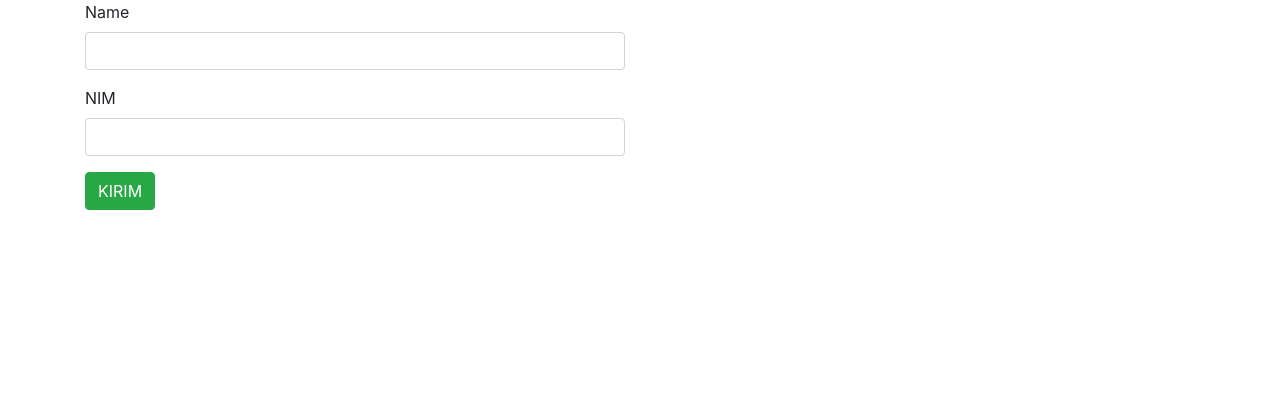
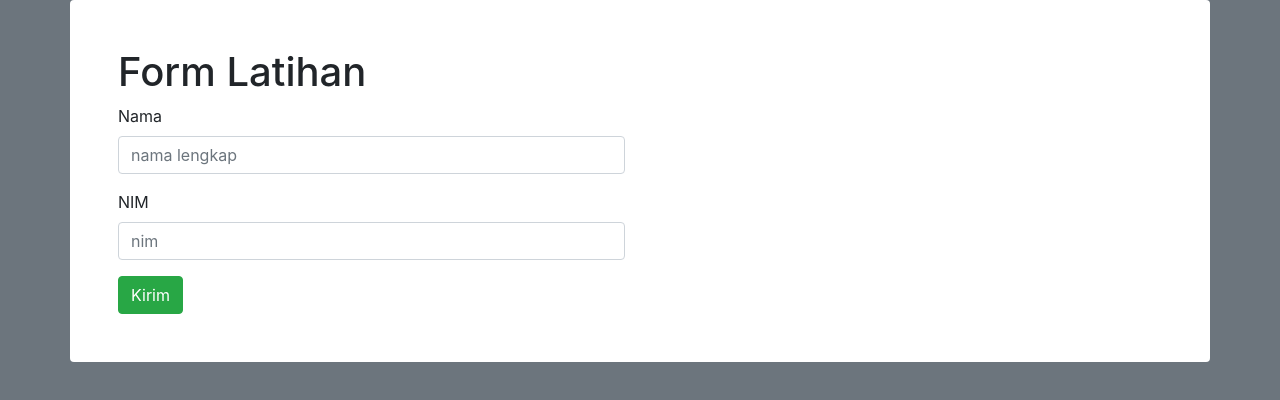
Before and after one commit to yoggaajipratama/register, a plain HTML site: page index.html in a window 1280 px wide. Drawn offline with nearby package versions, Linux system fonts and the light colour scheme.

Commit message:
github update 2025

```diff
--- a/index.html
+++ b/index.html
@@ -4,21 +4,22 @@
 	<title>Register</title>
 	<link rel="stylesheet" href="https://stackpath.bootstrapcdn.com/bootstrap/4.1.3/css/bootstrap.min.css" integrity="sha384-MCw98/SFnGE8fJT3GXwEOngsV7Zt27NXFoaoApmYm81iuXoPkFOJwJ8ERdknLPMO" crossorigin="anonymous">
 </head>
-<body>
-	<div class="container">
+<body class="bg-secondary container-fluid">
+	<div class="container p-5 rounded bg-white">
+		<h1>Form Latihan</h1>
 		<div class="row">
 			<!-- form-register	 -->
 			<div class="col-md-6">
 				<form action="">
 					<div class="form-group">
-						<label>Name</label>
-						<input type="" name="" class="form-control">
+						<label>Nama</label>
+						<input type="text" name="name" class="form-control" placeholder="nama lengkap">
 					</div>
 					<div class="form-group">
 						<label>NIM</label>
-						<input type="" name="" class="form-control">
+						<input type="text" name="nim" class="form-control" placeholder="nim">
 					</div>
-					<button class="btn btn-success">KIRIM</button>
+					<button class="btn btn-success">Kirim</button>
 				</form>
 			</div>
 		</div>
```
Also changed, not shown: localhost.png (added), 1 other file.
